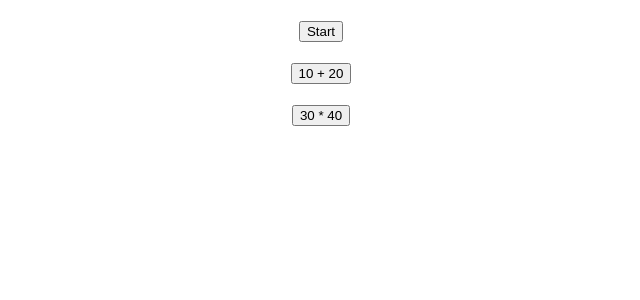
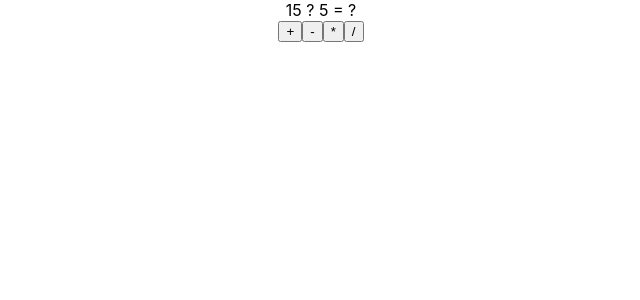
Before and after one commit to onyourprai/app1, a React (Create React App) app: page / in a window 1280 px wide. Shown: the top 300 px of the page, without its empty margins (319-959 px from the left). Built offline with nearby package versions, Linux system fonts and the light colour scheme.

Commit message:
refsfunc

```diff
--- a/src/App.js
+++ b/src/App.js
@@ -1,9 +1,9 @@
 import React from 'react';
-import { EventData2 } from './event-data';
-
+import RefsFunc from './refs-func';
 
 function App() {
-  return <EventData2/>
+
+  return <RefsFunc/>
 }
 
 export default App;
--- /dev/null
+++ b/src/refs-func.js
@@ -0,0 +1,32 @@
+import React, {useRef} from 'react';
+
+export default function RefsFunc(){
+    const num1 = useRef();
+    const num2 = useRef();
+    const operator = React.useRef();
+    const result = React.useRef();
+
+    const calculate = (ev) => {
+        let op = ev.target.innerText;
+        let n1 = parseInt(num1.current.innerText);
+        let n2 = parseInt(num2.current.innerText);
+        let r = eval(`${n1} ${op} ${n2}`);
+        result.current.innerText = r
+        operator.current.innerText = op
+    }
+    return (
+        <div style={{textAlign:'center',marginTop:'20',fontSize:'18'}}>
+            <span ref={num1}>15</span>&nbsp;
+            <span ref={operator}>?</span>&nbsp;
+            <span ref={num2}>5</span>&nbsp;
+            <span >=</span>&nbsp;
+            <span ref={result}>?</span>
+            <div>
+                <button onClick={calculate}>+</button>
+                <button onClick={calculate}>-</button>
+                <button onClick={calculate}>*</button>
+                <button onClick={calculate}>/</button>
+            </div>
+        </div>
+    )
+}
```
Also changed, not shown: 1 other file (tests, documents, lock files or other folders).
